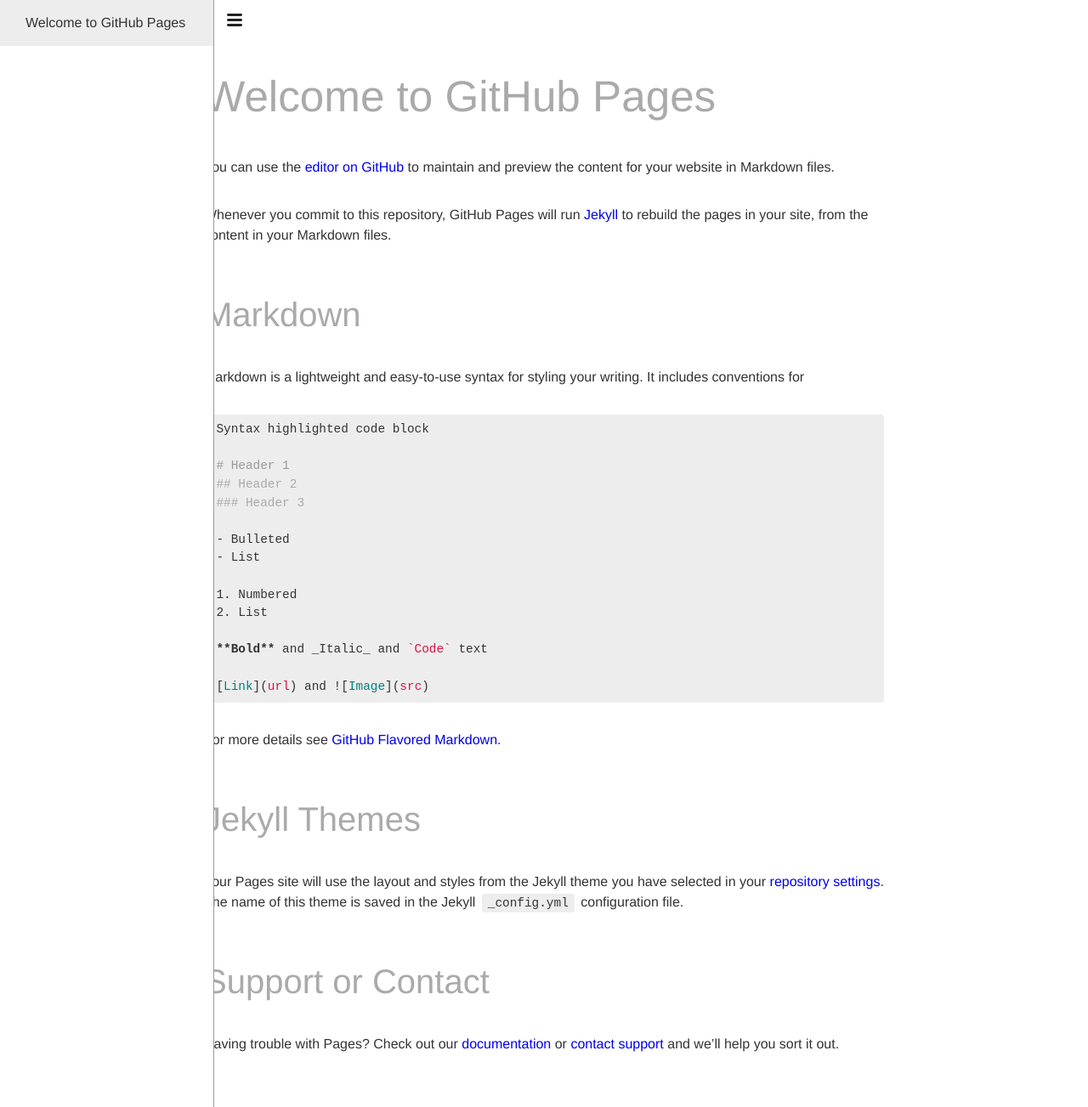
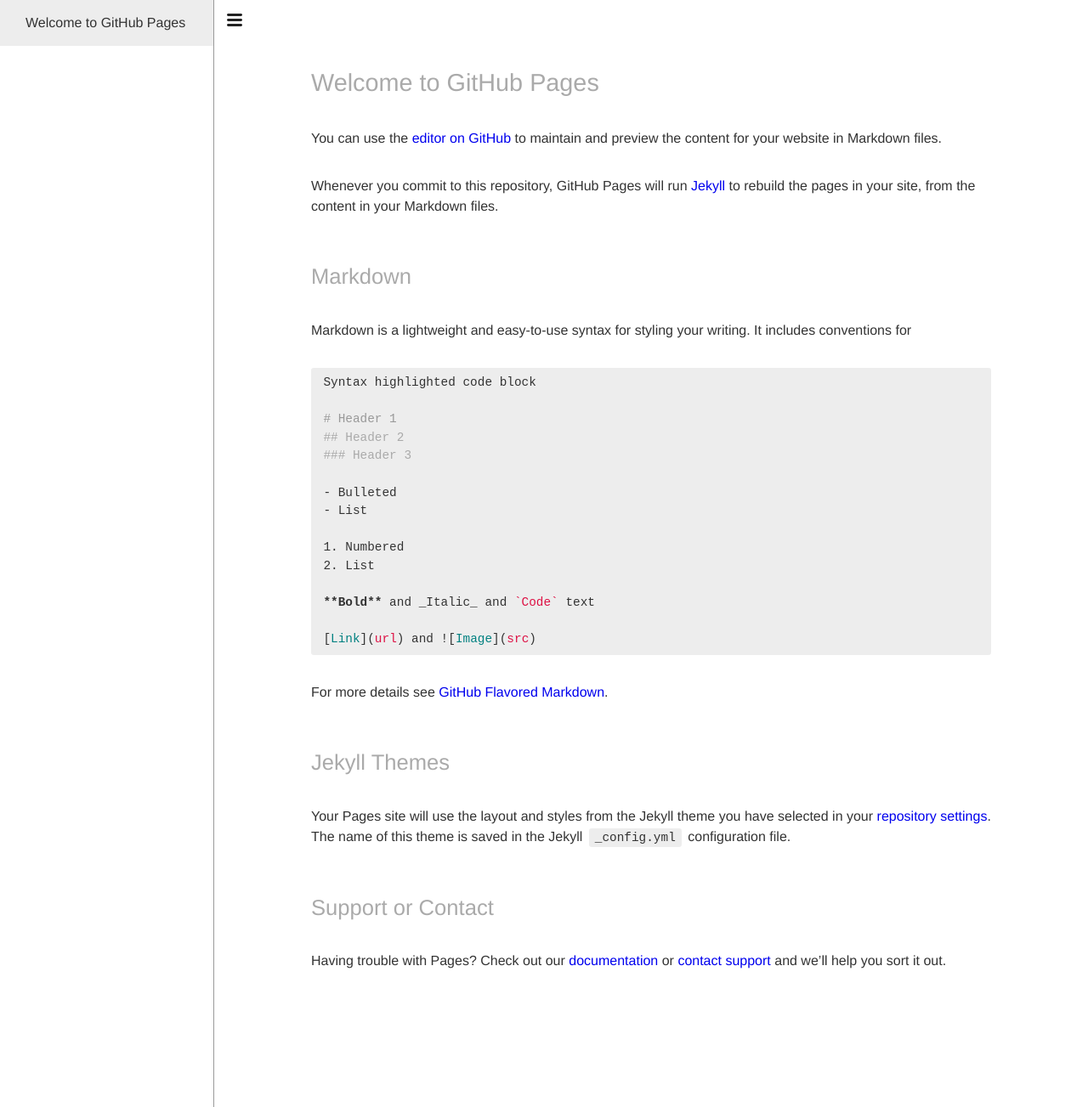
Before and after one commit to lawsocsg/bare, a Jekyll site: the page built from README.md, in a window 1280 px wide and 1303 px high. Shown: the whole window at 85% size. Built offline with Jekyll 4.4.1, drawn with Linux system fonts in a browser that asks for light colours; our own code applies the rules of GitHub Pages for plain Markdown files; a script that is not in the unit is left out.

Commit message:
Upsized the desktop threshold

```diff
--- a/_sass/_base.scss
+++ b/_sass/_base.scss
@@ -20,7 +20,7 @@ $inline-spacing:          0.2em;
 $base-border-radius:      0.2rem;
 // Breakpoints
 $medium-screen-breakpoint:    768px;
-$large-screen-breakpoint:     1280px;
+$large-screen-breakpoint:     1366px;
 
 // Implementation
 // ============================================================================
```
